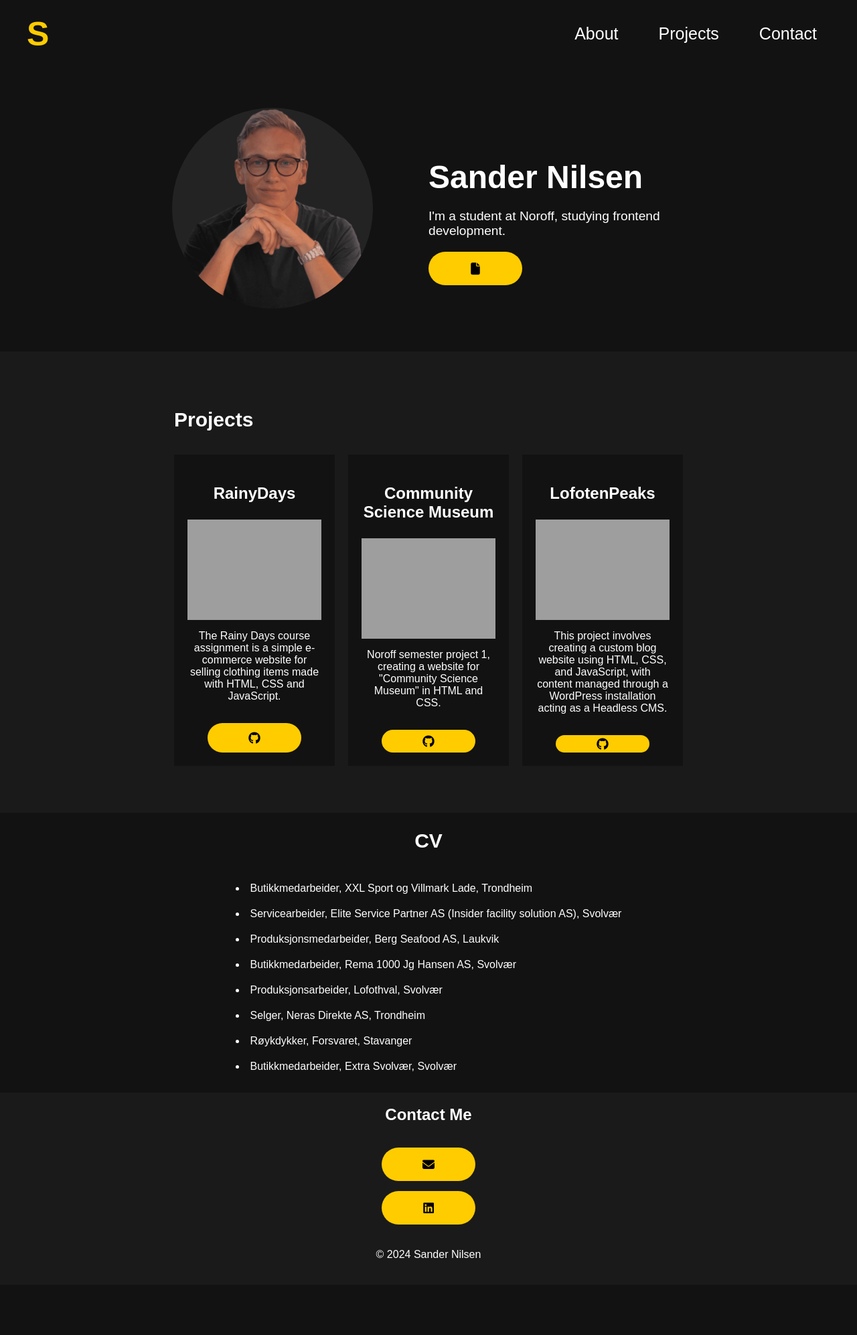
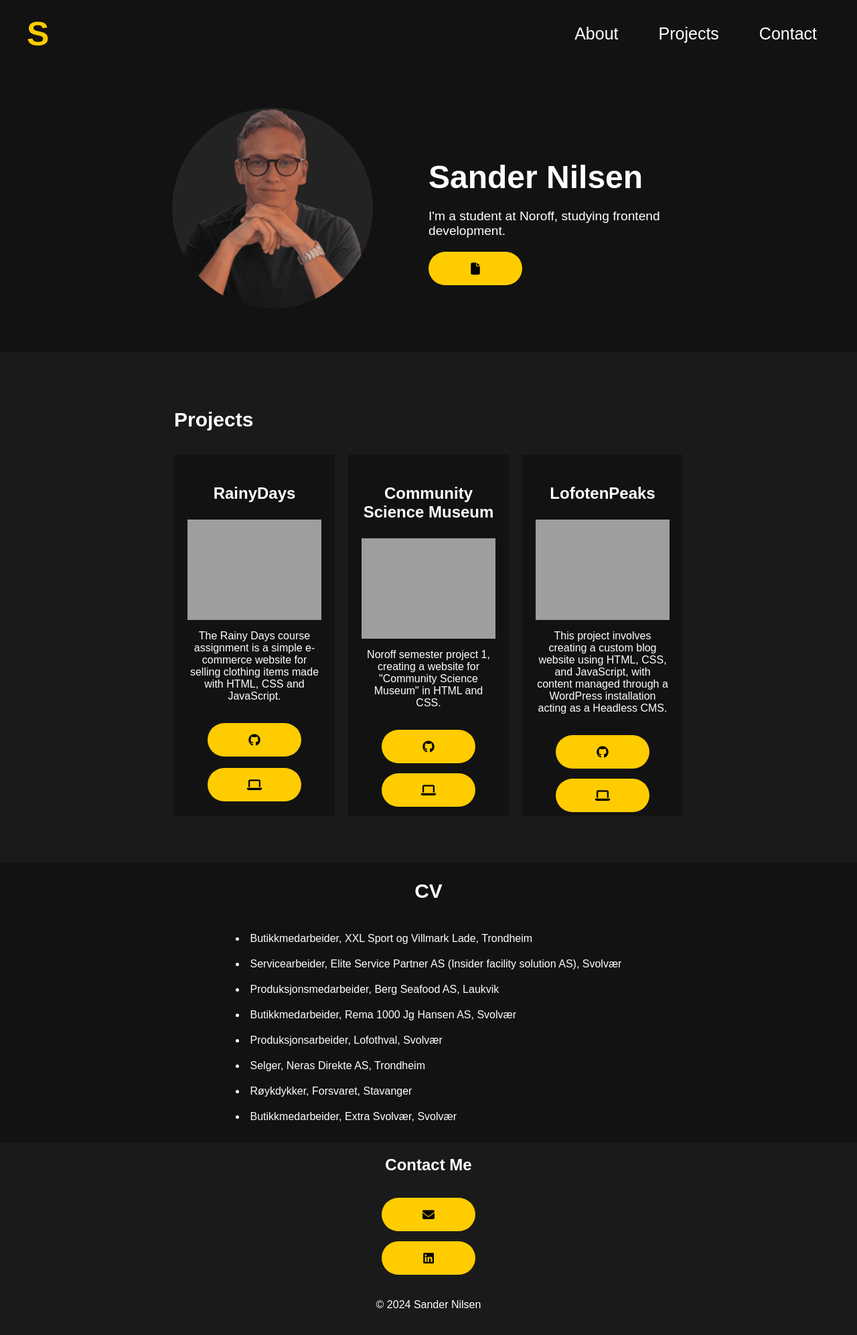
Before and after one commit to SanderNilsen/sandernilsen.github.io, a PHP site: page / in a window 1280 px wide. Shown: the whole page at 67% size. Before the commit the page ends 1879 px from the top, so only its background shows below. Run offline with PHP 8.4, Linux system fonts and the light colour scheme; grey boxes are pictures that could not be loaded.

Commit message:
button update

```diff
--- a/index.html
+++ b/index.html
@@ -75,6 +75,19 @@
                 >
               </div>
             </button>
+            <button class="button">
+              <div class="button-text">
+                <i class="fa-solid fa-laptop"></i>
+              </div>
+              <div class="button-links">
+                <a
+                  class="button-website"
+                  href="https://classy-duckanoo-15bd80.netlify.app/"
+                  target="_blank"
+                  >Live Website</a
+                >
+              </div>
+            </button>
           </div>
           <div class="project-card">
             <h3>Community Science Museum</h3>
@@ -101,6 +114,19 @@
                 </a>
               </div>
             </button>
+            <button class="button">
+              <div class="button-text">
+                <i class="fa-solid fa-laptop"></i>
+              </div>
+              <div class="button-links">
+                <a
+                  class="button-website"
+                  href="https://jovial-frangipane-060223.netlify.app/"
+                  target="_blank"
+                  >Live Website</a
+                >
+              </div>
+            </button>
           </div>
           <div class="project-card">
             <h3>LofotenPeaks</h3>
@@ -124,6 +150,19 @@
                   href="https://github.com/Noroff-FEU-Assignments/project-exam-1-SanderNilsen"
                   target="_blank"
                   >View on GitHub</a
+                >
+              </div>
+            </button>
+            <button class="button">
+              <div class="button-text">
+                <i class="fa-solid fa-laptop"></i>
+              </div>
+              <div class="button-links">
+                <a
+                  class="button-website"
+                  href="https://lofotenpeaks.netlify.app/"
+                  target="_blank"
+                  >Live Website</a
                 >
               </div>
             </button>
--- a/styles.css
+++ b/styles.css
@@ -133,14 +133,13 @@ header {
     background-color: #121212;
     margin: 10px;
     padding: 20px;
-    display: flex;
-    flex-direction: column;
-    justify-content: center;
+    display: grid;
+    grid-template-rows:repeat(5, 1fr);
     gap: 15px;
     width: 200px;
-    height: 425px;
+    height: 500px;
     text-align: center;
-    align-items: center;
+    justify-items: center;
 }
 
 .project-card h3 {
@@ -227,10 +226,16 @@ header {
 
   .button-cv {
     padding: 0 45px;
+    font-size: 16px;
   }
 
   .button-github {
     padding: 0 20px;
+    font-size: 16px;
+  }
+
+  .button-website {
+    padding: 0 25px;
   }
 
   .button-links .button-contact {
@@ -238,7 +243,7 @@ header {
   }
 
 .button-links .button-linkedin {
-    padding: 40px;
+    padding: 42px;
   }
 
   .button-links a {
```
